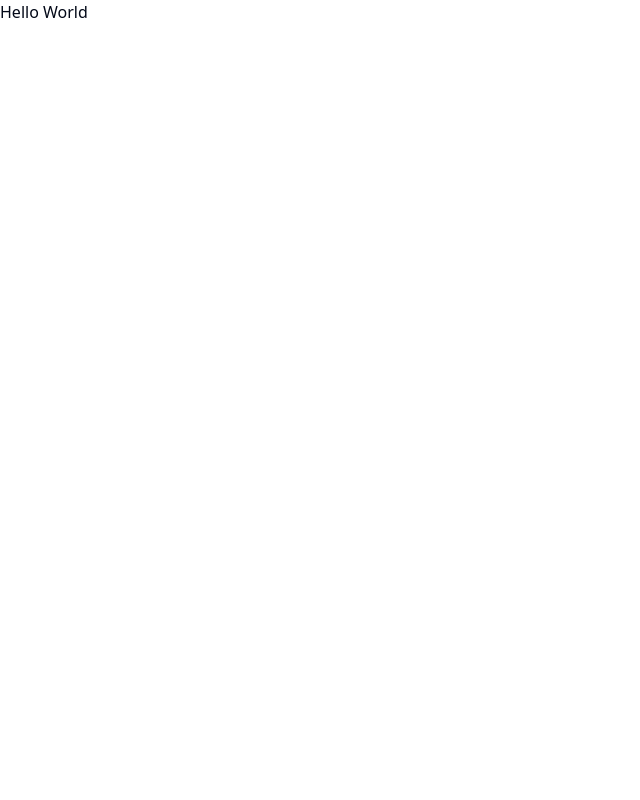
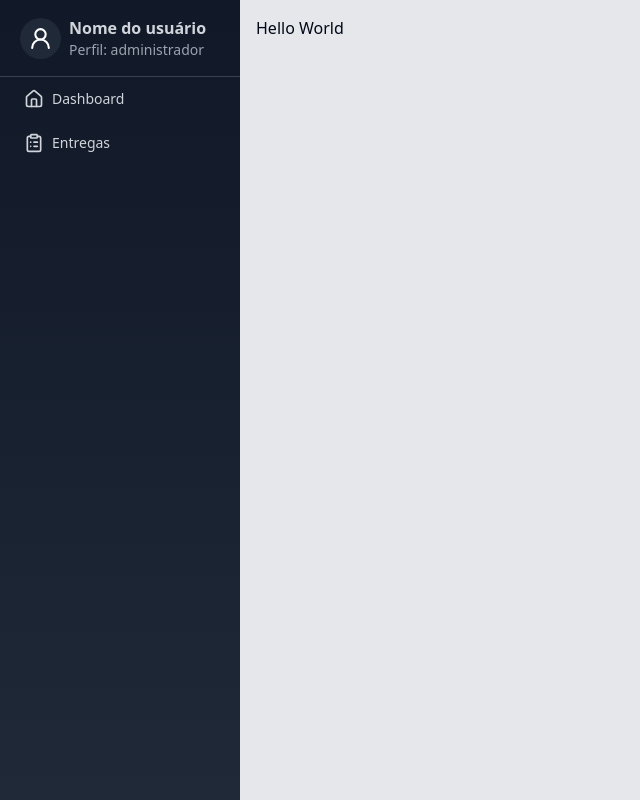
Before and after one commit to caiquegom/controle-frota-frontend, a React (Vite) app: page / in a window 1280 px wide. Shown: the whole page, without its empty margins (0-640 px from the left). Built offline with nearby package versions, Linux system fonts and the light colour scheme.

Commit message:
feat: add base layout in static page

```diff
--- a/package.json
+++ b/package.json
@@ -13,7 +13,7 @@
     "@radix-ui/react-slot": "^1.1.0",
     "class-variance-authority": "^0.7.0",
     "clsx": "^2.1.1",
-    "lucide-react": "^0.400.0",
+    "lucide-react": "^0.401.0",
     "react": "^18.3.1",
     "react-dom": "^18.3.1",
     "react-router-dom": "^6.24.1",
--- a/src/App.tsx
+++ b/src/App.tsx
@@ -1,8 +1,10 @@
+import Layout from "./components/layout/Layout";
+
 function App() {
   return (
-    <div>
-      <h1>Hello World</h1>
-    </div>
+    <Layout>
+      <p>Hello World</p>
+    </Layout>
   )
 }
 
--- /dev/null
+++ b/src/components/layout/Layout.tsx
@@ -0,0 +1,16 @@
+import Sidebar from "./Sidebar";
+
+type LayoutProps = {
+  children: React.ReactNode
+}
+
+export default function Layout({ children }: LayoutProps) {
+  return (
+    <div className="flex h-screen bg-gray-200 dark:bg-gray-900">
+      <Sidebar />
+      <main className="p-4">
+        {children}
+      </main>
+    </div>
+  )
+}
--- /dev/null
+++ b/src/components/layout/Sidebar.tsx
@@ -0,0 +1,28 @@
+import menuItems from "@/utils/menuItems";
+import { UserRound } from "lucide-react";
+
+export default function Sidebar() {
+  return (
+    <aside className="w-60 bg-gradient-to-b from-gray-900 to-gray-800">
+      <div className="flex items-center gap-2 pl-5 py-4 border-b border-gray-700">
+        <div className="rounded-full bg-gray-800 max-w-min max-h-min p-2">
+          <UserRound size={25} color="white" />
+        </div>
+        <div>
+          <p className="text-md font-semibold text-gray-300">Nome do usuário</p>
+          <p className="text-sm text-gray-400">Perfil: administrador</p>
+        </div>
+      </div>
+      <ul>
+        {menuItems.map((item) => (
+          <li className="flex items-center px-6 py-3 hover:bg-gray-700">
+            <a href={item.path} className="flex items-center gap-2">
+              <item.icon className="h-5 w-5 text-gray-300" />
+              <span className="text-sm font-medium text-gray-300">{item.name}</span>
+            </a>
+          </li>
+        ))}
+      </ul>
+    </aside>
+  )
+}
--- /dev/null
+++ b/src/pages/Dashboard/index.tsx
@@ -0,0 +1,7 @@
+export default function Dashboard() {
+  return (
+    <>
+      <h1>Dashboard</h1>
+    </>
+  )
+}
--- /dev/null
+++ b/src/pages/Deliveries/index.tsx
@@ -0,0 +1,7 @@
+export default function Deliveries() {
+  return (
+    <>
+      <h1>Entregas</h1>
+    </>
+  )
+}
--- /dev/null
+++ b/src/utils/menuItems.ts
@@ -0,0 +1,32 @@
+import Dashboard from '@/pages/Dashboard';
+import Deliveries from '@/pages/Deliveries';
+import { ClipboardList, HomeIcon, LucideProps } from 'lucide-react';
+
+type menuItemsType = {
+  name: string;
+  path: string;
+  component: () => React.JSX.Element;
+  icon: React.ForwardRefExoticComponent<
+    Omit<LucideProps, 'ref'> & React.RefAttributes<SVGSVGElement>
+  >;
+  roles: string[];
+};
+
+const menuItems: menuItemsType[] = [
+  {
+    name: 'Dashboard',
+    path: '/dashboard',
+    component: Dashboard,
+    icon: HomeIcon,
+    roles: ['admin'],
+  },
+  {
+    name: 'Entregas',
+    path: '/deliveries',
+    component: Deliveries,
+    icon: ClipboardList,
+    roles: ['admin', 'driver'],
+  },
+];
+
+export default menuItems;
```
Also changed, not shown: 1 other file (tests, documents, lock files or other folders).
